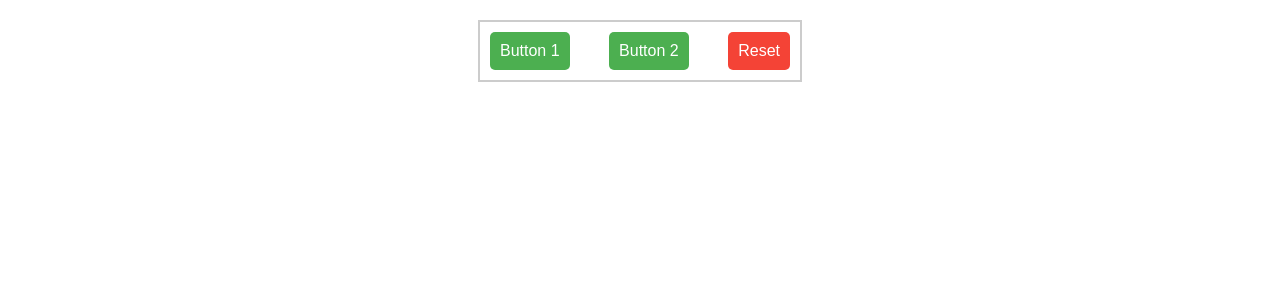
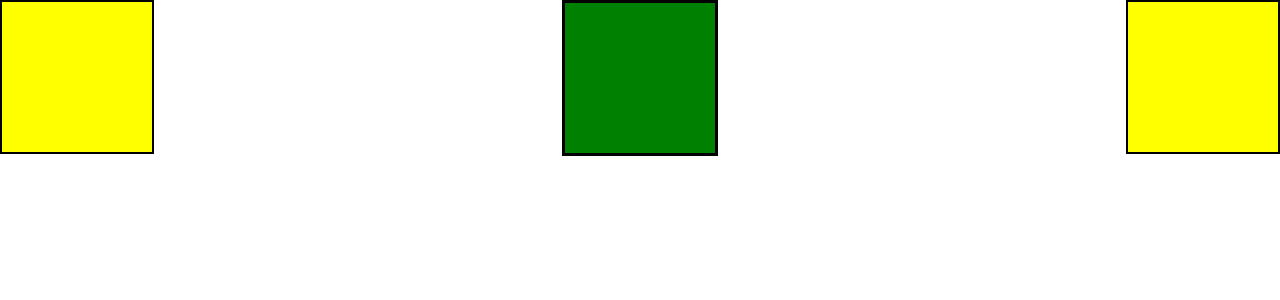
Before and after one commit to Adileshka18/react_tasks, a React (Create React App) app: page / in a window 1280 px wide. Shown: the top 300 px of the page. Built offline with nearby package versions, Linux system fonts and the light colour scheme.

Commit message:
Task-106

```diff
--- a/src/App.js
+++ b/src/App.js
@@ -1,50 +1,36 @@
+// №1
 import React from 'react';
 import styled from 'styled-components';
 
-// Стилизованный компонент для div
-const StyledDiv = styled.div`
+const DIVA = styled.div`
+  width: 150px;
+  height: 150px;
+  background-color: yellow;
+  border: 2px solid;
+`;
+
+// №2
+const DIVB = styled.div`
+  width: 150px;
+  height: 150px;
+  background-color: green;
+  border: 3px solid;
+`;
+
+// №3
+const Container = styled.div`
   display: flex;
   justify-content: space-between;
-  width: 300px;
-  margin: 20px auto;
-  padding: 10px;
-  border: 2px solid #ccc;
-  text-align: center;
 `;
 
-// Стилизованный компонент для кнопки
-const StyledButton = styled.button`
-  padding: 10px;
-  font-size: 16px;
-  cursor: pointer;
-  background-color: #4CAF50;
-  color: white;
-  border: none;
-  border-radius: 5px;
-
-  &:disabled {
-    background-color: #ccc;
-    cursor: not-allowed;
-  }
-
-  &:last-child {
-    background-color: #f44336; /* Красный для reset кнопки */
-  }
-`;
-
-function Block({ isFirstDisabled }) {
+function Block1() {
   return (
-    <StyledDiv>
-      {/* Первая кнопка с блокировкой, если isFirstDisabled = true */}
-      <StyledButton disabled={isFirstDisabled}>Button 1</StyledButton>
-
-      {/* Вторая кнопка, обычная */}
-      <StyledButton>Button 2</StyledButton>
-
-      {/* Третья кнопка типа reset */}
-      <StyledButton type="reset">Reset</StyledButton>
-    </StyledDiv>
+    <Container>
+      <DIVA />
+      <DIVB />
+      <DIVA />
+    </Container>
   );
 }
 
-export default Block;
+export default Block1;
```
